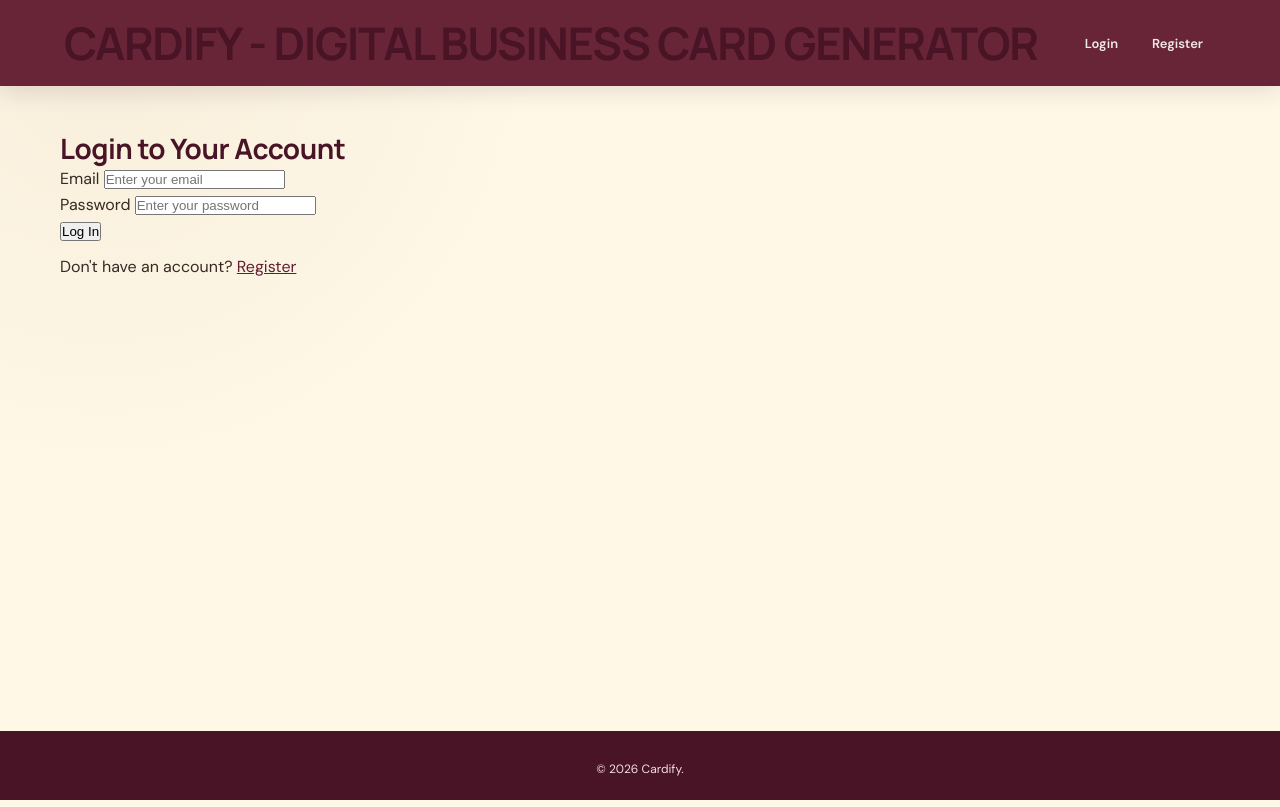
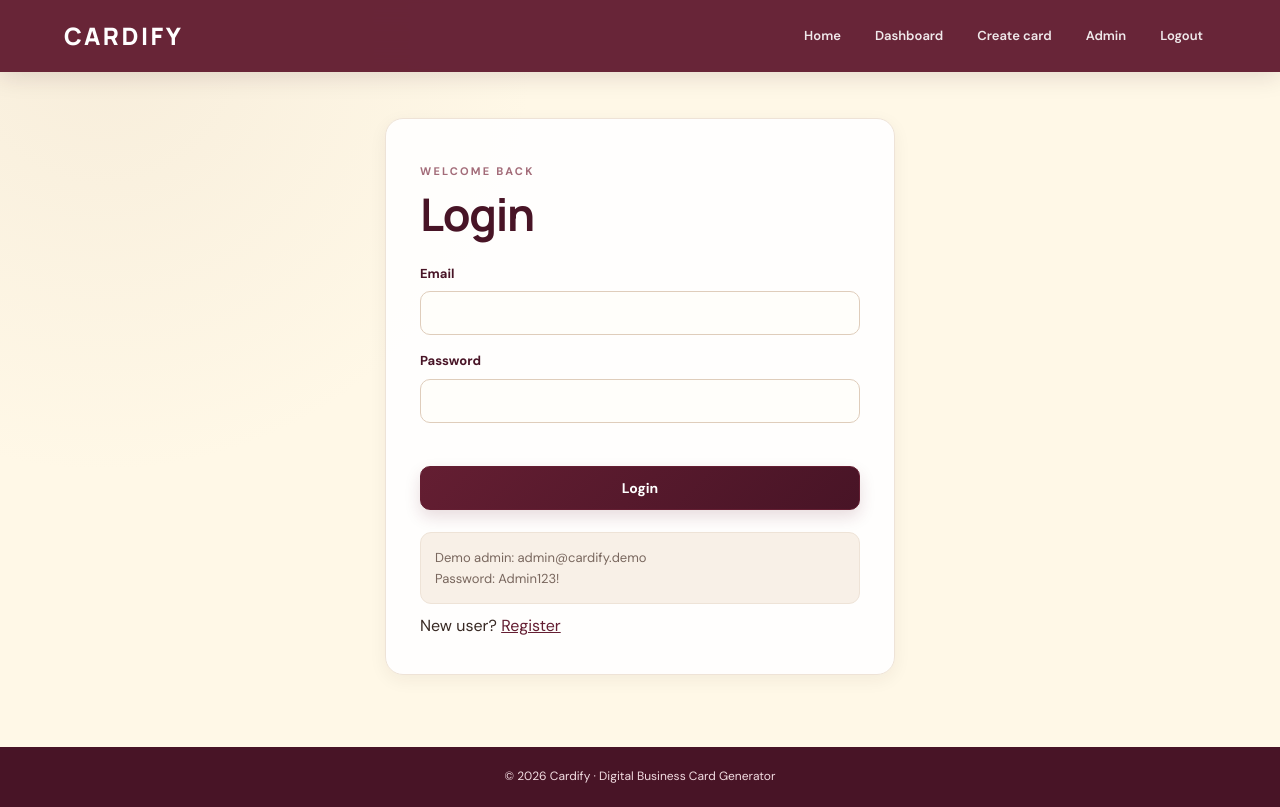
Before and after one commit to shimanshunarwalll9-create/cardify, a plain HTML site: page login.html in a window 1280 px wide. Drawn offline with Linux system fonts and the light colour scheme.

Commit message:
Apply upgraded Cardify page styling

```diff
--- a/login.html
+++ b/login.html
@@ -1,66 +1,3 @@
-
-<!DOCTYPE html>
-<html lang="en">
-<head>
-    <meta charset="UTF-8">
-    <meta name="viewport" content="width=device-width, initial-scale=1.0">
-
-    <title>Cardify - Login</title>
-    <!-- Google Font -->
-    <link href="https://fonts.googleapis.com/css2?family=Inter:wght@400;500;600;700;800&display=swap" rel="stylesheet">
-    <!-- External Font -->
-    <link rel="stylesheet" href="css/style.css">
-</head>
-
-<body>
-
-    <header>
-        <h1>CARDIFY - DIGITAL BUSINESS CARD GENERATOR</h1>
-
-        <nav>
-            <a href="login.html">Login</a>
-            <a href="register.html">Register</a>
-        </nav>
-    </header>
-
-    <main>
-        <h2>Login to Your Account</h2>
-
-        <form>
-
-            <div class="form-group">
-                <label for="email">Email</label>
-                <input
-                    type="email"
-                    id="email"
-                    name="email"
-                    required
-                    placeholder="Enter your email">
-            </div>
-
-            <div class="form-group">
-                <label for="password">Password</label>
-                <input
-                    type="password"
-                    id="password"
-                    name="password"
-                    required
-                    placeholder="Enter your password">
-            </div>
-
-            <button type="submit">Log In</button>
-
-        </form>
-
-        <p>
-            Don't have an account?
-            <a href="register.html">Register</a>
-        </p>
-    </main>
-
-    <footer>
-        <p>&copy; 2026 Cardify.</p>
-    </footer>
-
-</body>
-</html>
+<!doctype html>
+<html lang="en"><head><meta charset="utf-8"><meta name="viewport" content="width=device-width,initial-scale=1"><title>Login | Cardify</title><link rel="preconnect" href="https://fonts.googleapis.com"><link href="https://fonts.googleapis.com/css2?family=Inter:wght@400;500;600;700;800&display=swap" rel="stylesheet"><link rel="stylesheet" href="css/style.css"></head>
+<body><header><a class="brand" href="index.html">CARDIFY</a><nav><a href="index.html">Home</a><a href="dashboard.html">Dashboard</a><a href="create-card.html">Create card</a><a href="admin.html">Admin</a><button data-logout class="navbtn">Logout</button></nav></header><main class="narrow"><section class="panel"><p class="eyebrow">WELCOME BACK</p><h1>Login</h1><form id="loginForm"><label>Email<input id="loginEmail" type="email" required></label><label>Password<input id="loginPassword" type="password" required></label><p id="loginMessage" class="message"></p><button class="btn">Login</button></form><aside class="note">Demo admin: admin@cardify.demo<br>Password: Admin123!</aside><p>New user? <a href="register.html">Register</a></p></section></main><footer>© 2026 Cardify · Digital Business Card Generator</footer><script src="js/data.js"></script><script src="js/app.js"></script></body></html>
```
